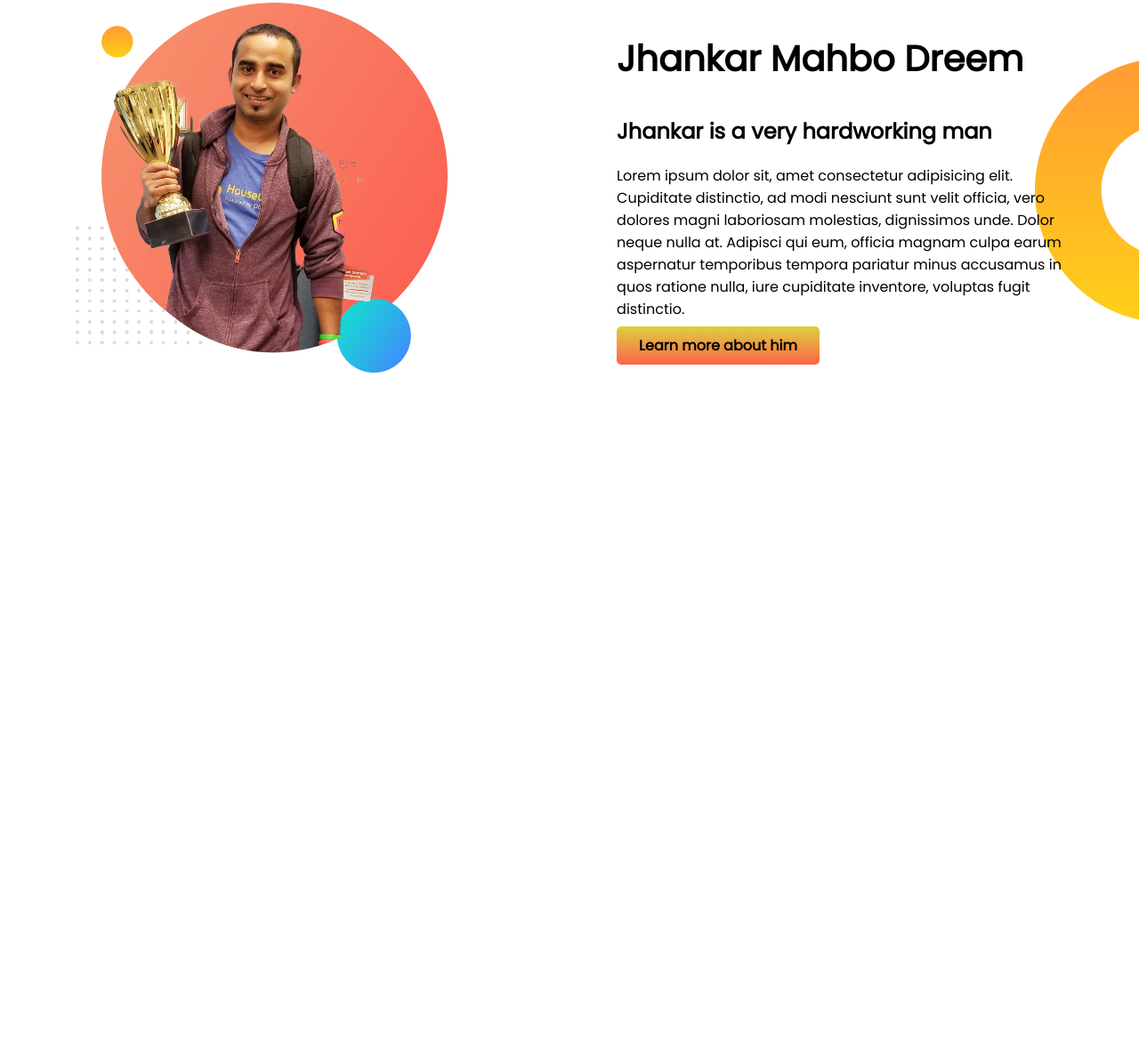
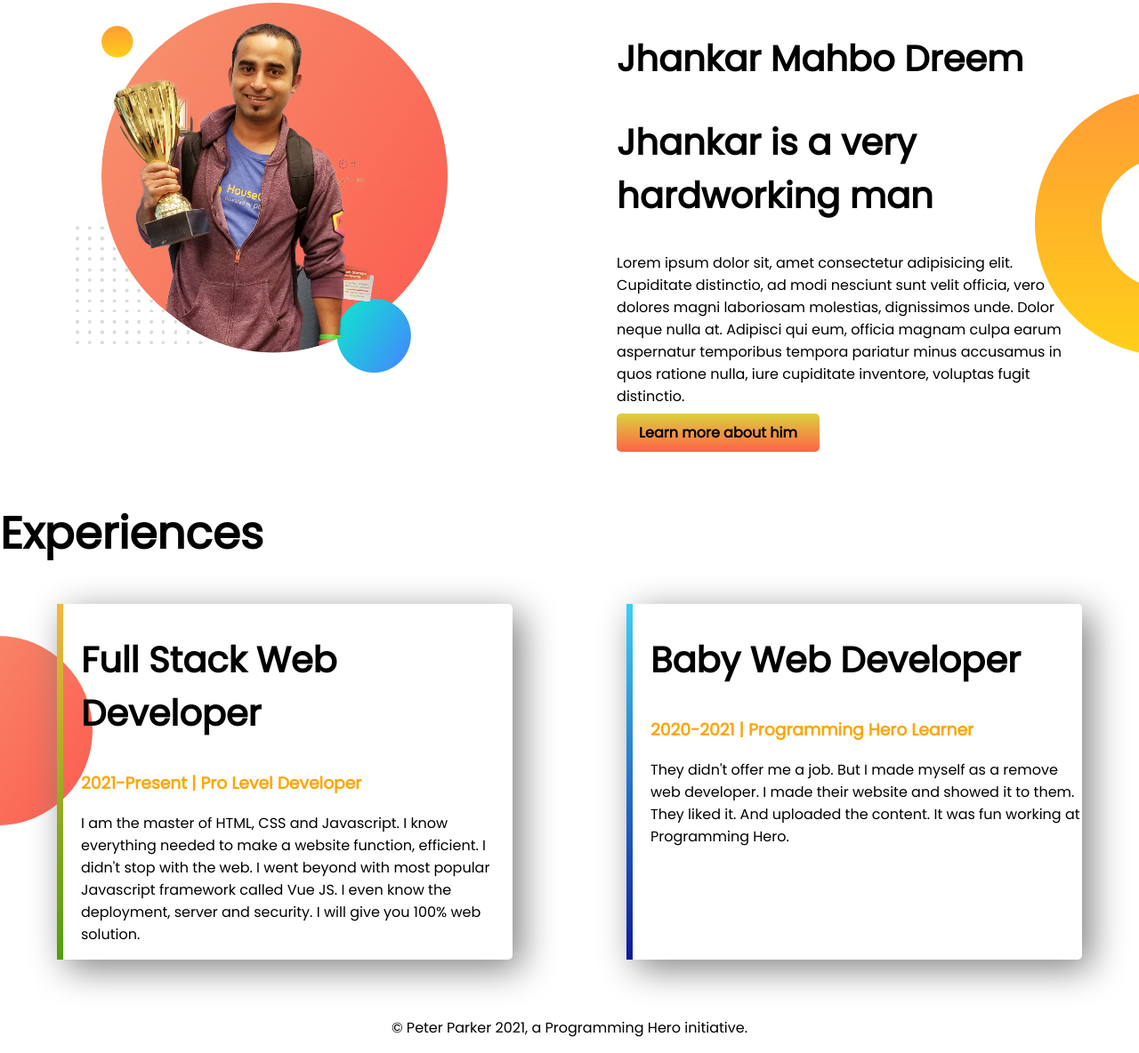
Before and after one commit to SanjidAmin/developer-portfolio, a plain HTML site: page index.html in a window 1280 px wide. Shown: the part 599-1783 px from the top of the page at 89% size. Before the commit the page ends 1089 px from the top, so only its background shows below. Drawn offline with Linux system fonts and the light colour scheme.

Commit message:
last-part

```diff
--- a/index.html
+++ b/index.html
@@ -12,7 +12,7 @@
 </head>
 <body>
     <!--css digine korbo-->
-    <section class="top-border">
+    <section class="top-border flexbal">
     <div class="size-control">
         <h1>Welcome To</h1>
     <h1><span class="orenge-color">Sanjid Amin</span> World</h1>
@@ -27,7 +27,7 @@
 
 
     </section>
-    <section class="dreem-big">
+    <section class="dreem-big flexbal">
         <div class="size-control">
             <img src="images/jhankar.png" alt="">
         </div>
@@ -42,6 +42,26 @@
 
     </section>
 
+    <section class="last-part">
+        <div>
+            <h1>Experiences</h1>
+        </div>
+        <div class="flexbal">
+            <div id="web-dev" class="experiences">
+                <h2>Full Stack Web Developer</h2>
+                <h3 class="orenge-color">2021-Present | Pro Level Developer</h3>
+                <p>I am the master of HTML, CSS and Javascript. I know everything needed to make a website function, efficient. I didn't stop with the web. I went beyond with most popular Javascript framework called Vue JS. I even know the deployment, server and security. I will give you 100% web solution.</p>
+            </div>
+            <div id="baby" class="experiences">
+                <h2>Baby Web Developer</h2>
+                <h3 class="orenge-color">2020-2021 | Programming Hero Learner</h3>
+                <p>They didn't offer me a job. But I made myself as a remove web developer. I made their website and showed it to them. They liked it. And uploaded the content. It was fun working at Programming Hero.</p>
+            </div>
+        </div>
+    </section>
+    <footer>
+        <p>© Peter Parker 2021, a Programming Hero initiative.</p>
+    </footer>
 
 </body>
 </html>
--- a/style.css
+++ b/style.css
@@ -6,10 +6,13 @@ body{
 h1{
     font-size: 50px;
 }
+h2{
+    font-size: 40px;
+}
 .orenge-color{
     color: orange;
 }
-section{
+.flexbal{
     display: flex;
     margin-bottom: 5%;
 }
@@ -41,3 +44,29 @@ section{
 .dreem-big h1{
     font-size: 40px;
 }
+.last-part{
+    background-image: url(images/exp-bg.png);
+    background-repeat: no-repeat;
+    background-position: left;
+}
+.experiences{
+    width: 40%;
+    margin-left: 5%;
+    margin-right: 5%;
+    padding-left: 20px;
+    border-radius: 5px;
+    box-shadow: 10px 10px 40px gray;
+}
+#web-dev{
+    border-left: 7px solid;
+    border-image: linear-gradient(#f6b73c, #4d9f0c) 30;
+    border-image-slice: 1%;
+}
+#baby{
+    border-left: 7px solid;
+    border-image: linear-gradient(#3cd1f6, #0c169f) 30;
+    border-image-slice: 1%;
+}
+footer{
+    text-align: center;
+}
```
